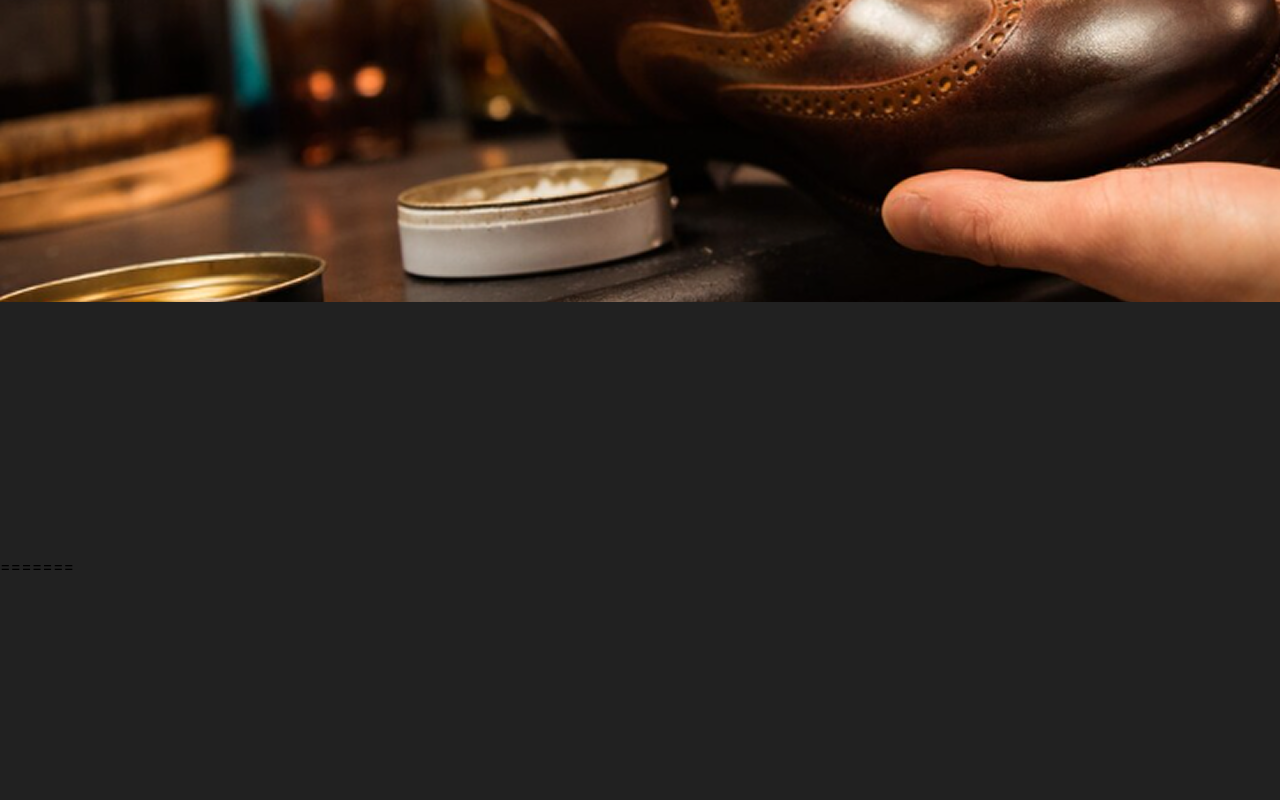
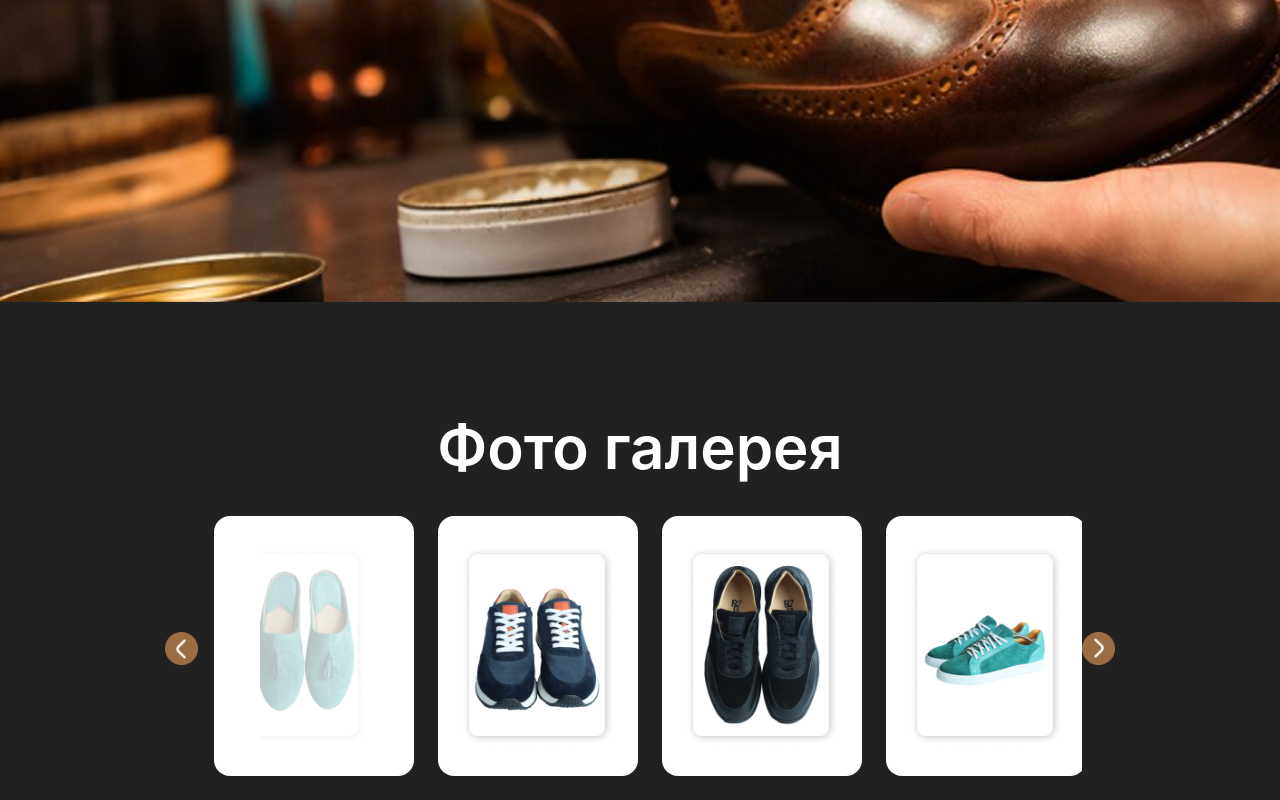
Before and after one commit to brotechno750-bot/Home-Work-13, a website: page src/page2/index.html in a window 1280 px wide. Shown: the part 598-1398 px from the top of the page. Before the commit the page ends 1176 px from the top, so only its background shows below. Drawn offline with nearby package versions, Linux system fonts and the light colour scheme; files that its build step writes are made by us from their sources.

Commit message:
sakshin4

```diff
--- a/src/page2/index.html
+++ b/src/page2/index.html
@@ -68,9 +68,10 @@
     </div>
 
     <div
-        class="div2 lg:w-[1520px] lg:h-[750px] lg:bg-[url('/Group-2.png')] relative lg:bg-no-repeat  m-auto gap-[600px] lg:flex lg:items-center lg:justify-around mb-[252px]">
+        class="div2 lg:w-[1520px] lg:h-[750px] lg:bg-[url('/Group-2.png')] relative lg:bg-no-repeat  m-auto gap-[600px] lg:flex lg:items-center lg:justify-around mb-[100px]">
 
-        <div class="w-[171px] h-[100px] rounded-[20px] absolute top-[10px] left-[780px] bg-[white] text-[black] text-[16px] font-[500] flex justify-center items-center">
+        <div
+            class="w-[171px] h-[100px] rounded-[20px] absolute top-[10px] left-[780px] bg-[white] text-[black] text-[16px] font-[500] flex justify-center items-center">
             <div>
                 <p>Видео галерея</p>
                 <p>Фото галерея</p>
@@ -81,8 +82,40 @@
         <img src="./Button angle right.png" alt="">
     </div>
 
-</body>
-=======
+    <h1 class="text-center text-[60px] text-[white] font-[600]">Фото галерея</h1>
+
+    <div class="w-[950px] flex justify-center m-auto">
+              <img class="w-[33px] h-[33px] mt-[140px]" src="./Button angle left (1).png" alt="">
+
+        <div class="flex gap-6 overflow-x-auto px-4 py-6 no-scrollbar">
+
+
+            <div class="min-w-[200px] h-[260px] bg-white rounded-2xl flex items-center justify-center">
+                <img src="./Mask group (2).png" class="h-[200px] ">
+            </div>
+
+            <div class="min-w-[200px] h-[260px] bg-white rounded-2xl flex items-center justify-center">
+                <img src="./Mask group (3).png" class="h-[200px] ">
+            </div>
+
+            <div class="min-w-[200px] h-[260px] bg-white rounded-2xl flex items-center justify-center">
+                <img src="./Mask group (4).png" class="h-[200px] ">
+            </div>
+
+            <div class="min-w-[200px] h-[260px] bg-white rounded-2xl flex items-center justify-center">
+                <img src="Mask group (5).png" class="h-[200px] ">
+            </div>
+
+            <div class="min-w-[200px] h-[260px] bg-white rounded-2xl flex items-center justify-center">
+                <img src="./Mask group (6).png" class="h-[200px] ">
+            </div>
+
+        </div>
+
+        <img  class="w-[33px] h-[33px] mt-[140px]" src="./Button angle right (1).png" alt="">
+
+    </div>
 </body>
 
+
 </html>
```
Also changed, not shown: src/page2/Button angle left (1).png (added), src/page2/Button angle right (1).png (added), src/page2/Mask group (2).png (added), src/page2/Mask group (3).png (added), src/page2/Mask group (4).png (added), src/page2/Mask group (5).png (added), src/page2/Mask group (6).png (added).
